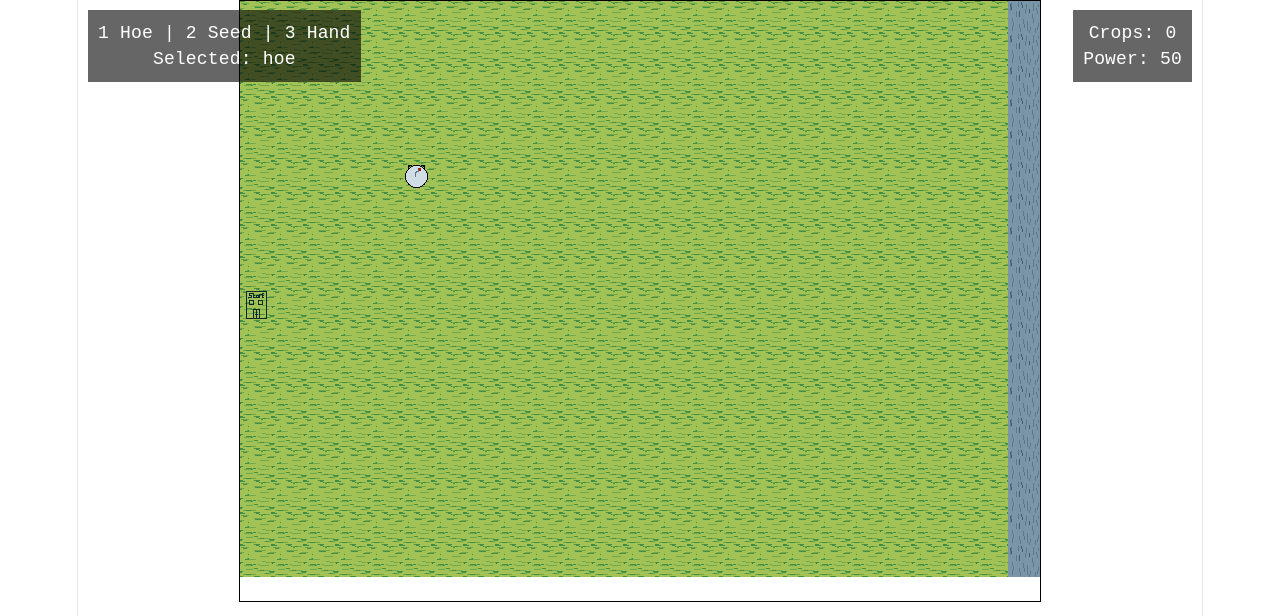
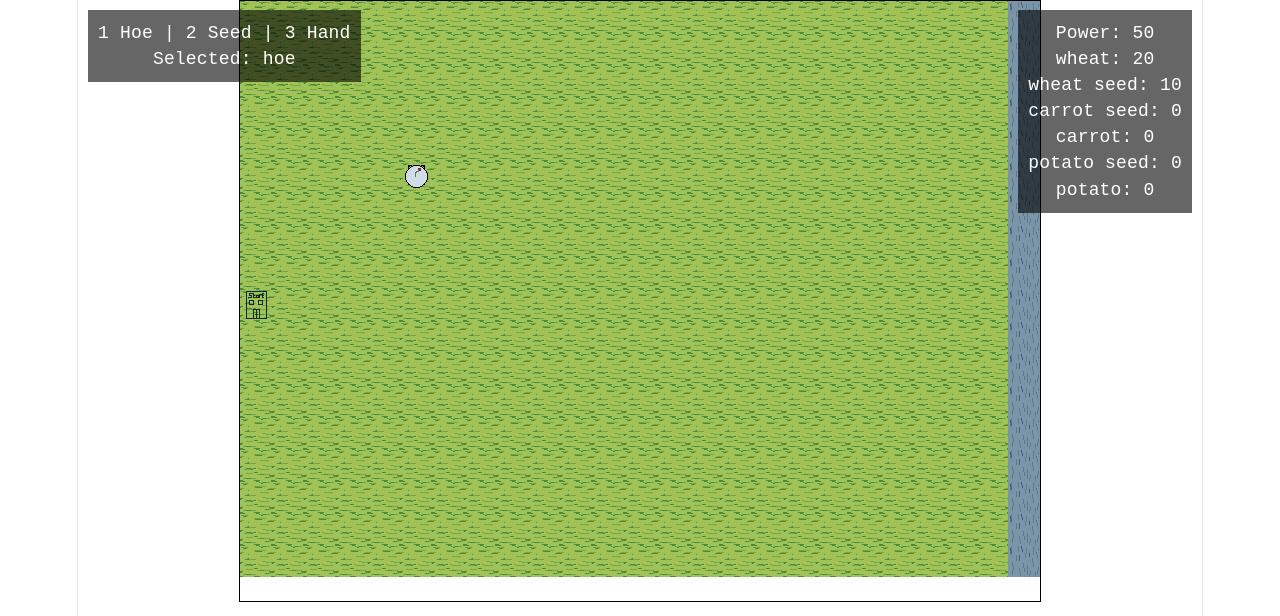
Before and after one commit to adarshkunwar/rust-and-soil, a React (Vite) app: page / in a window 1280 px wide. Shown: the top 616 px of the page. Built offline with nearby package versions, Linux system fonts and the light colour scheme.

Commit message:
feat: completed the wheet farming loop

```diff
--- a/src/app/Game.tsx
+++ b/src/app/Game.tsx
@@ -15,7 +15,6 @@ import { game } from "../entities/game.entity";
 const GameScreen = () => {
   const canvasRef = useRef<HTMLCanvasElement | null>(null);
   const [tool, setTool] = useState<ToolType>(TOOLS.hoe);
-  const [resources, setResouces] = useState<number>(0);
   const [power, setPower] = useState<number>(game.player.power);
   const powerRef = useRef<number>(game.player.power);
   const [runId, setRunId] = useState(0);
@@ -34,10 +33,9 @@ const GameScreen = () => {
 
   const handleRetry = useCallback(() => {
     setTool(TOOLS.hoe);
-    setResouces(0);
     setPowerSynced(game.player.power);
     setRunId((v) => v + 1);
-  }, [setPowerSynced, setTool, setResouces, setRunId]);
+  }, [setPowerSynced, setTool, setRunId]);
 
   useEffect(() => {
     const canvas = canvasRef.current!;
@@ -73,7 +71,7 @@ const GameScreen = () => {
       }
 
       if (key === "e") {
-        applyTool(game, setResouces, () => setIsShopOpen(true));
+        applyTool(game, () => setIsShopOpen(true));
       }
 
       if (key === "escape") {
@@ -146,8 +144,15 @@ const GameScreen = () => {
           fontFamily: "monospace",
         }}
       >
-        <div>Crops: {resources}</div>
         <div>Power: {power}</div>
+
+        <div>
+          {Object.entries(game.inventory).map(([item, count]) => (
+            <div key={item}>
+              {item}: {count}
+            </div>
+          ))}
+        </div>
       </div>
 
       {isShopOpen ? (
--- a/src/entities/game.entity.ts
+++ b/src/entities/game.entity.ts
@@ -13,11 +13,11 @@ export const game: Game = {
   },
   selectedTool: TOOLS.hoe,
   inventory: {
-    wheat: 0,
+    wheat: 20,
+    "wheat seed": 10,
     "carrot seed": 0,
     carrot: 0,
     "potato seed": 0,
     potato: 0,
-    "wheat seed": 0,
   },
 };
--- a/src/systems/toolSystem.ts
+++ b/src/systems/toolSystem.ts
@@ -2,11 +2,7 @@ import type { Game } from "../types/game";
 import type { ToolType } from "../types/tools";
 import type { Tile } from "../world/tileTypes";
 
-export function applyTool(
-  game: Game,
-  setResource: React.Dispatch<React.SetStateAction<number>>,
-  openShop: () => void,
-) {
+export function applyTool(game: Game, openShop: () => void) {
   let tile: Tile = game.map[game.player.y]?.[game.player.x];
   if (!tile) return;
 
@@ -24,12 +20,15 @@ export function applyTool(
   // SEED → plant crop
   if (tool === "seed") {
     if (tile.type === "tilled" && !tile.crop) {
-      tile.type = "planted";
-      tile.crop = {
-        type: "carrot",
-        stage: "seed",
-        growth: 0,
-      };
+      if (game.inventory["wheat seed"] > 0) {
+        tile.type = "planted";
+        tile.crop = {
+          type: "wheat",
+          stage: "seed",
+          growth: 0,
+        };
+        game.inventory["wheat seed"] = game.inventory["wheat seed"] - 1;
+      }
     }
     return;
   }
@@ -39,7 +38,7 @@ export function applyTool(
     if (tile.type === "ready") {
       tile.crop = undefined;
       tile.type = "weed";
-      setResource((prev: number) => prev + 1);
+      game.inventory["wheat"] = game.inventory["wheat"] + 1;
     }
     return;
   }
--- a/src/world/cropTypes.ts
+++ b/src/world/cropTypes.ts
@@ -1,7 +1,7 @@
 export type CropStage = "seed" | "growing" | "ready";
 
 export type Crop = {
-  type: "carrot";
+  type: "wheat";
   stage: CropStage;
   growth: number;
 };
```
